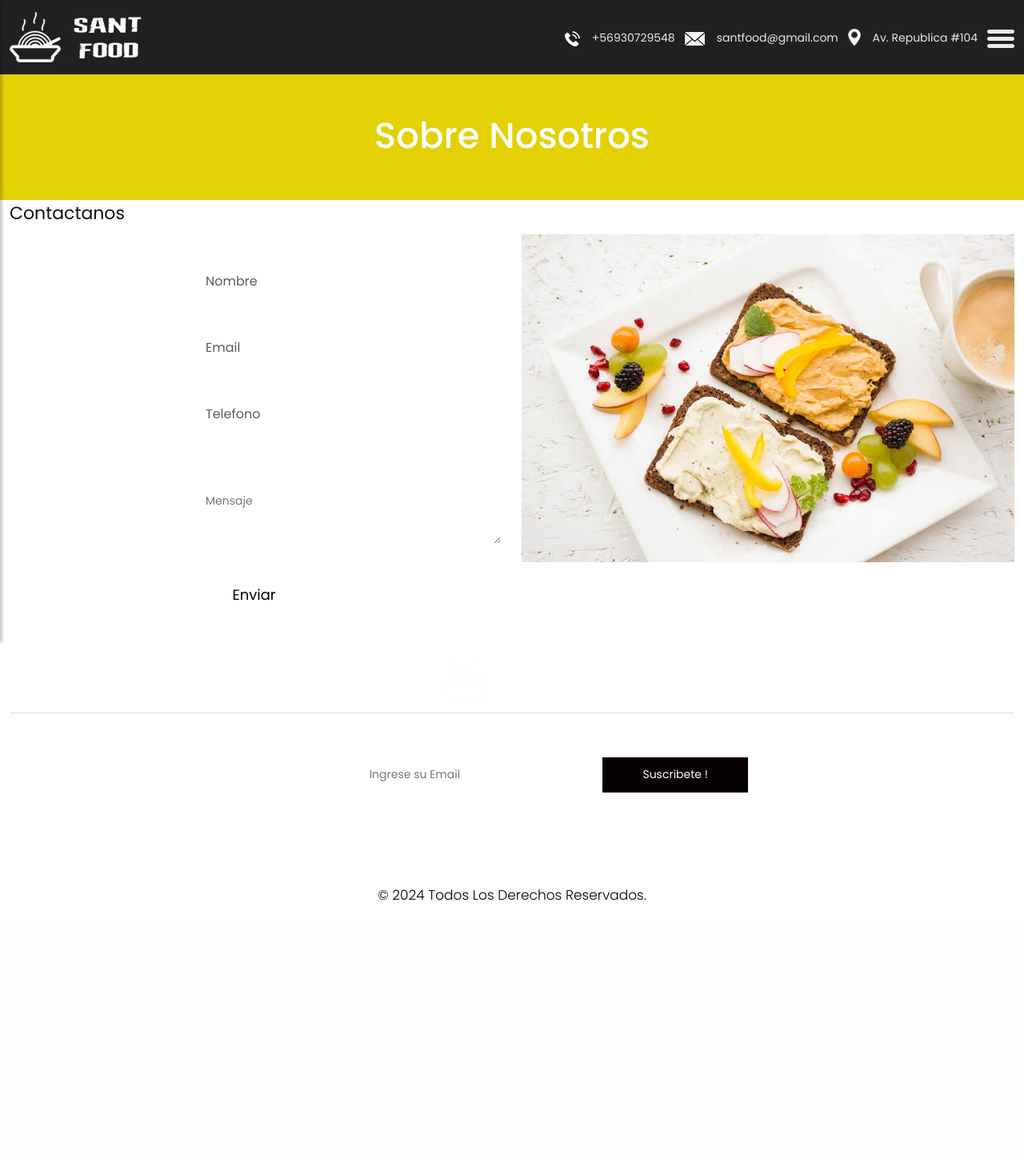
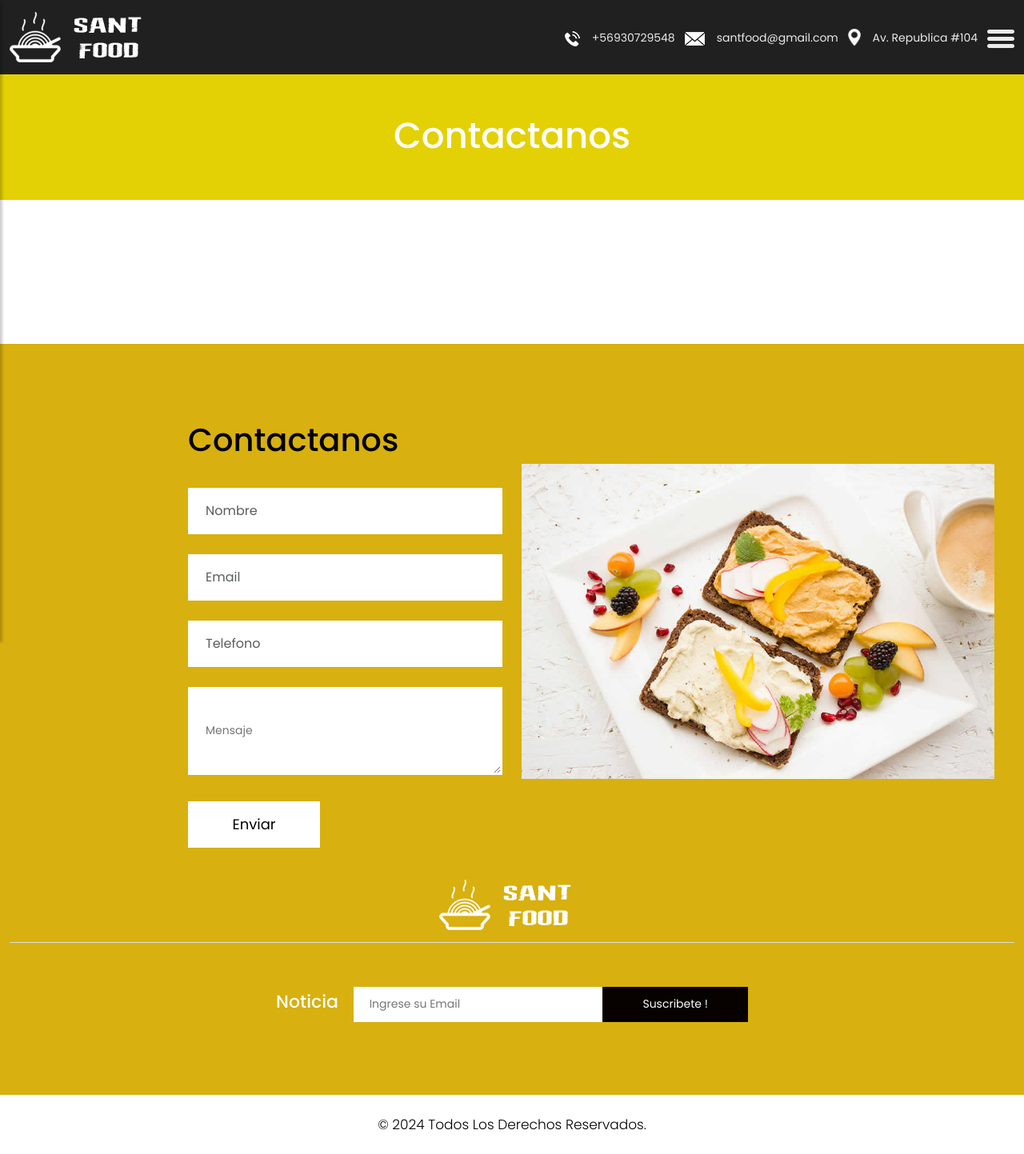
Before and after one commit to Mursito1/santfoodrail, a Django app: page /contacto in a window 1280 px wide. Shown: the whole page at 80% size. Before the commit the page ends 1126 px from the top, so only its background shows below. Run offline with Django 4.2, Linux system fonts and the light colour scheme; some libraries are stand-ins or nearby versions.

Commit message:
Update contacto.html

```diff
--- a/blog/templates/contacto.html
+++ b/blog/templates/contacto.html
@@ -98,13 +98,15 @@
             <div class="row">
                 <div class="col-md-12">
                     <div class="title">
-                        <h2>Sobre Nosotros</h2>
+                        <h2>Contactanos</h2>
                     </div>
                 </div>
             </div>
         </div>
     </div>
 
+    <footer>
+        <div class="footer">
             <div class="container-fluid">
                 <div class="row">
                   <div class=" col-md-12">
@@ -162,6 +164,7 @@
                 </div>
             </div>
         </div>
+    </footer>
 
 
 
```
Lines whose indentation alone changed are shown as unchanged.
